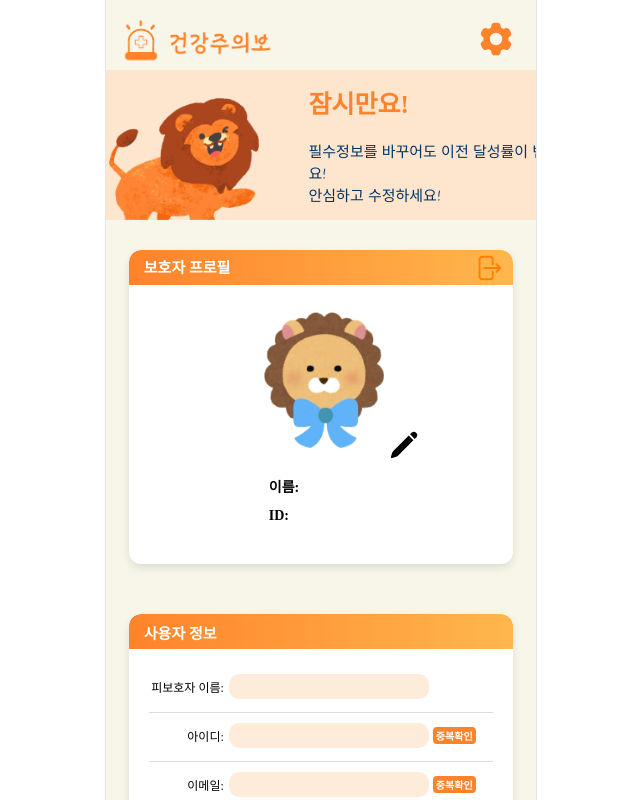
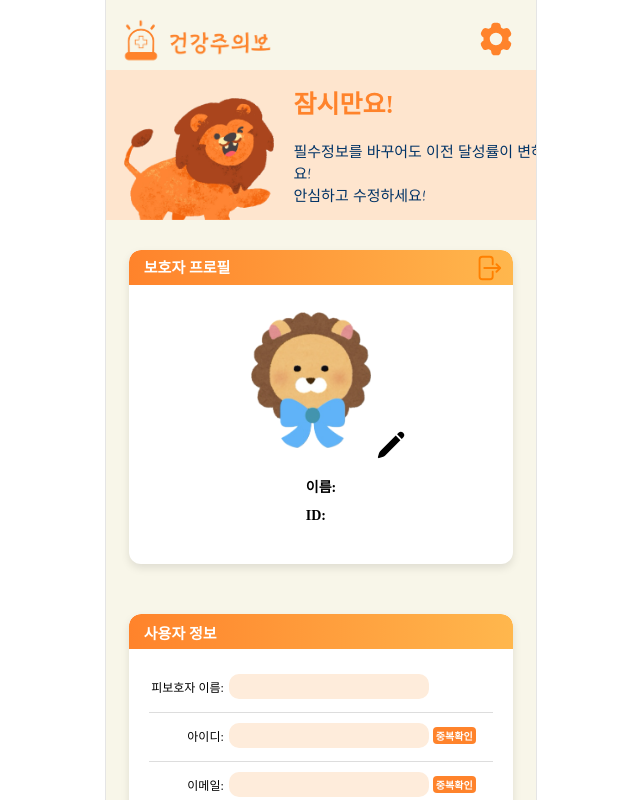
Before and after one commit to snuubinny/healthwarning, a React (Create React App) app: page /EditProfile/1 in a window 1280 px wide. Shown: the top 800 px of the page, without its empty margins (319-959 px from the left). Built offline with nearby package versions, Linux system fonts and the light colour scheme; no server answers; a web font is replaced by a local one.

Commit message:
feat: EditProfile Icon modify

```diff
--- a/src/components/MyProfile.jsx
+++ b/src/components/MyProfile.jsx
@@ -7,8 +7,9 @@ import { useNavigate } from "react-router-dom";
 const IconWrapper = styled.div`
   display: flex;
   align-items: center;
+  justify-content: center; /* 추가: 가로 방향 가운데 정렬 */
   margin-top: 30px;
-  margin-left: 115px;
+  margin-left: 15px;
 `;
 
 const WomanIcon = styled.img`
@@ -43,6 +44,10 @@ const Wrapper = styled.div`
 `;
 
 const ProfileContainer = styled.div`
+  display: flex;
+  flex-direction: column;
+  align-items: center; /* 가로 가운데 정렬 */
+  justify-content: center; /* 세로 가운데 정렬 */
   width: 84%;
   padding: 20px;
   position: relative;
@@ -83,7 +88,6 @@ const TextWrap = styled.p`
   text-align: left;
   font-weight: bold;
   font-size: 14px;
-  margin-left: 120px;
   color: black;
   line-height: 2;
 `;
--- a/src/pages/EditProfile.jsx
+++ b/src/pages/EditProfile.jsx
@@ -76,7 +76,7 @@ const AlarmContainer = styled.div`
 const SafeImageStyled = styled.img`
   width: 150px;
   height: auto;
-  margin-right: 100px;
+  margin-right: 70px;
   margin-top: 28px;
 `;
 
```
